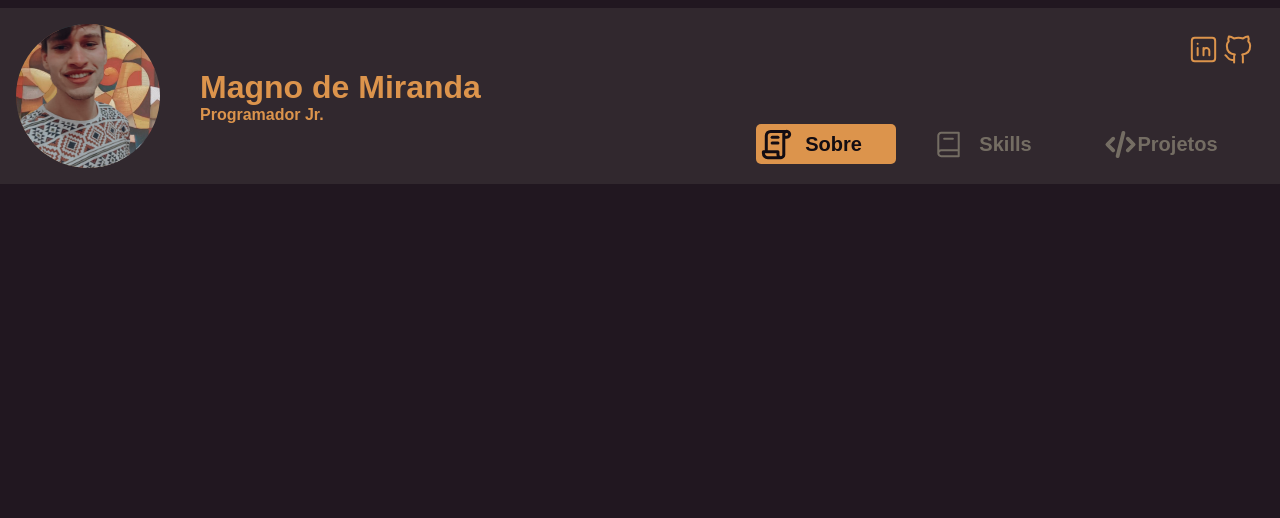
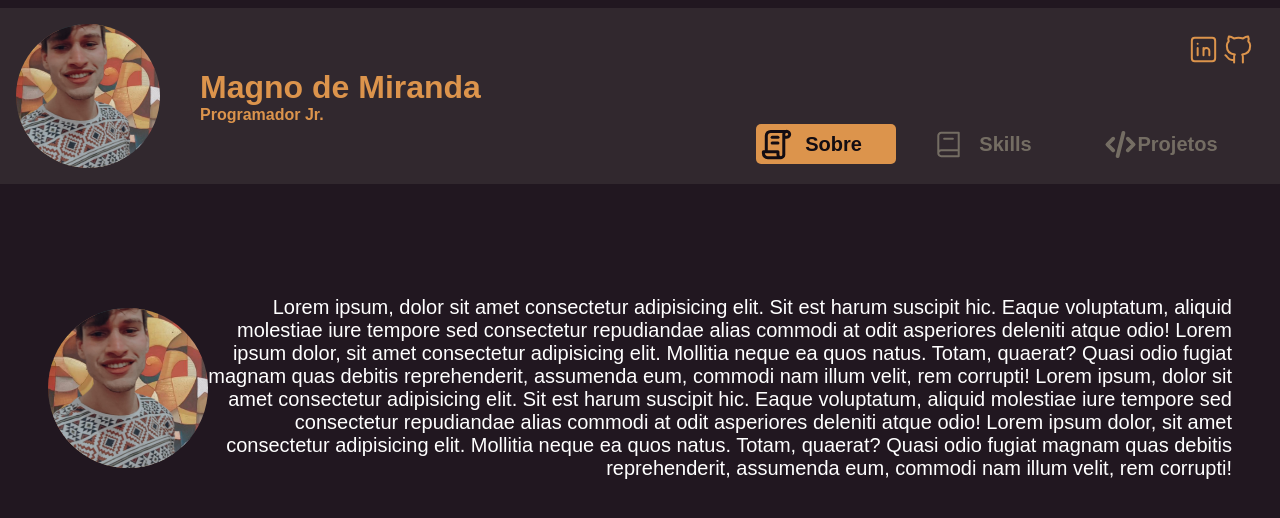
Before and after one commit to MagnoMF/portfolio, a React (Create React App) app: page / in a window 1280 px wide. Shown: the top 518 px of the page. Built offline with nearby package versions, Linux system fonts and the light colour scheme; a web font is replaced by a local one.

Commit message:
Style "sobre" criado

```diff
--- a/src/App.js
+++ b/src/App.js
@@ -1,10 +1,12 @@
 import React from "react";
 import Navbar from "./components/Navbar";
+import Sobre from "./components/Sobre";
 
 function App() {
   return (
     <React.Fragment>
       <Navbar/>
+      <Sobre/>
     </React.Fragment>
   );
 }
--- /dev/null
+++ b/src/components/Sobre.jsx
@@ -0,0 +1,58 @@
+import React from "react";
+import fotoPerfil from "../img/foto-perfil.svg";
+
+export default function Sobre() {
+  return (
+    <React.Fragment>
+      <div style={{ display: "flex", margin: "7rem 3em" }}>
+        <div
+          style={{
+            width: "45%",
+            display: "inline-block",
+            margin: "auto",
+          }}
+        >
+          <img
+            style={{
+              display: "flex",
+              height: "10rem",
+              margin: "auto",
+            }}
+            src={fotoPerfil}
+            alt="foto-perfil"
+          />
+        </div>
+            <div
+              style={{
+                display: "inline-block",
+                margin: "auto",
+              }}
+            >
+              <p
+                style={{
+                  fontSize: "20px",
+                  display: "flex",
+                  color: "white",
+                  textAlign: "right",
+                }}
+              >
+                Lorem ipsum, dolor sit amet consectetur adipisicing elit. Sit est
+                harum suscipit hic. Eaque voluptatum, aliquid molestiae iure tempore
+                sed consectetur repudiandae alias commodi at odit asperiores
+                deleniti atque odio! Lorem ipsum dolor, sit amet consectetur
+                adipisicing elit. Mollitia neque ea quos natus. Totam, quaerat?
+                Quasi odio fugiat magnam quas debitis reprehenderit, assumenda eum,
+                commodi nam illum velit, rem corrupti!
+                Lorem ipsum, dolor sit amet consectetur adipisicing elit. Sit est
+                harum suscipit hic. Eaque voluptatum, aliquid molestiae iure tempore
+                sed consectetur repudiandae alias commodi at odit asperiores
+                deleniti atque odio! Lorem ipsum dolor, sit amet consectetur
+                adipisicing elit. Mollitia neque ea quos natus. Totam, quaerat?
+                Quasi odio fugiat magnam quas debitis reprehenderit, assumenda eum,
+                commodi nam illum velit, rem corrupti!
+              </p>
+            </div>
+      </div>
+    </React.Fragment>
+  );
+}
```
